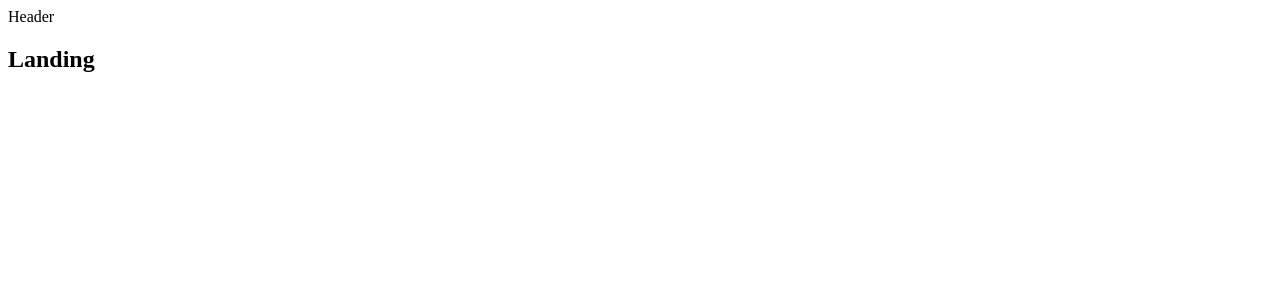
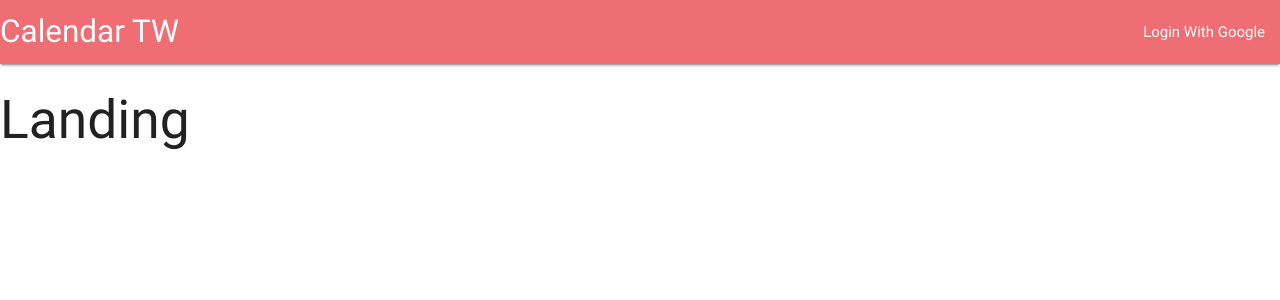
Before and after one commit to SickAssApp/calendar-tw, a React (Create React App) app in the folder client/: page / in a window 1280 px wide. Shown: the top 300 px of the page. Built offline with nearby package versions, Linux system fonts and the light colour scheme.

Commit message:
Import Materialize CSS

```diff
--- a/client/src/components/Header.js
+++ b/client/src/components/Header.js
@@ -3,9 +3,18 @@
 class Header extends Component {
   render() {
     return (
-      <div>
-        Header
-      </div>
+      <nav>
+        <div className="nav-wrapper">
+          <a className="left brand-logo">
+            Calendar TW
+          </a>
+          <ul className="right">
+            <li>
+              <a>Login With Google</a>
+            </li>
+          </ul>
+        </div>
+      </nav>
     );
   }
 }
--- a/client/src/index.js
+++ b/client/src/index.js
@@ -1,3 +1,4 @@
+import 'materialize-css/dist/css/materialize.min.css';
 import React from 'react';
 import ReactDOM from 'react-dom';
 import { Provider } from 'react-redux';
```
